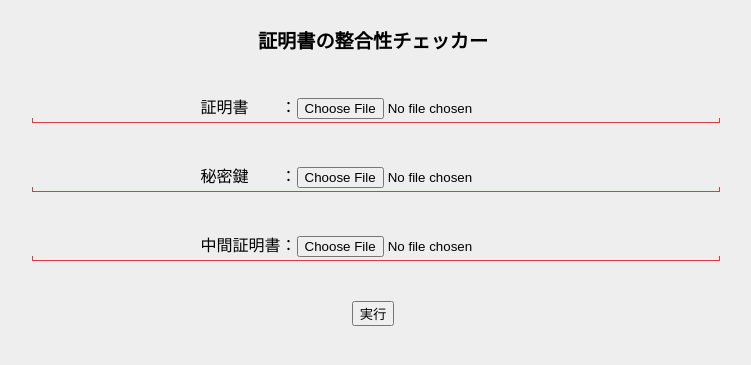
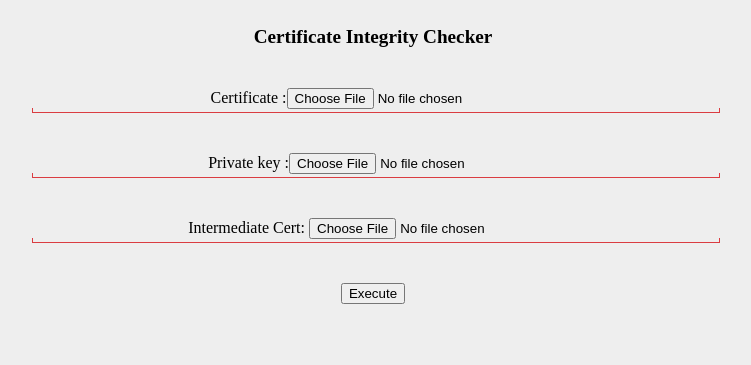
Before and after one commit to snkk1210/cvfl, a Flask app: page / in a window 1280 px wide. Shown: the top 365 px of the page, without its empty margins (267-1018 px from the left). Run offline with Flask 2, Linux system fonts and the light colour scheme.

Commit message:
modify: JP -> EN

```diff
--- a/templates/layout.html
+++ b/templates/layout.html
@@ -6,12 +6,12 @@
                 <title>CVFL</title>
         </head>
         <body>
-                <h4>証明書の整合性チェッカー</h4>
+                <h4>Certificate Integrity Checker</h4>
                 <form method="post" action="{{ env }}exec" enctype="multipart/form-data">
-                        <div class="item">証明書　　：<input name="cert" type="file"></div>
-                        <div class="item">秘密鍵　　：<input name="privkey" type="file"></div>
-                        <div class="item">中間証明書：<input name="chain" type="file"></div>
-                        <input type="submit" value="実行">
+                        <div class="item">Certificate      :<input name="cert" type="file"></div>
+                        <div class="item">Private key      :<input name="privkey" type="file"></div>
+                        <div class="item">Intermediate Cert: <input name="chain" type="file"></div>
+                        <input type="submit" value="Execute">
                 </form>
 		<div class="restitle">{{ restitle }}</div>
 		<div class="message"><p>{{ message | safe }}</p></div>
```
Also changed, not shown: README.md.
